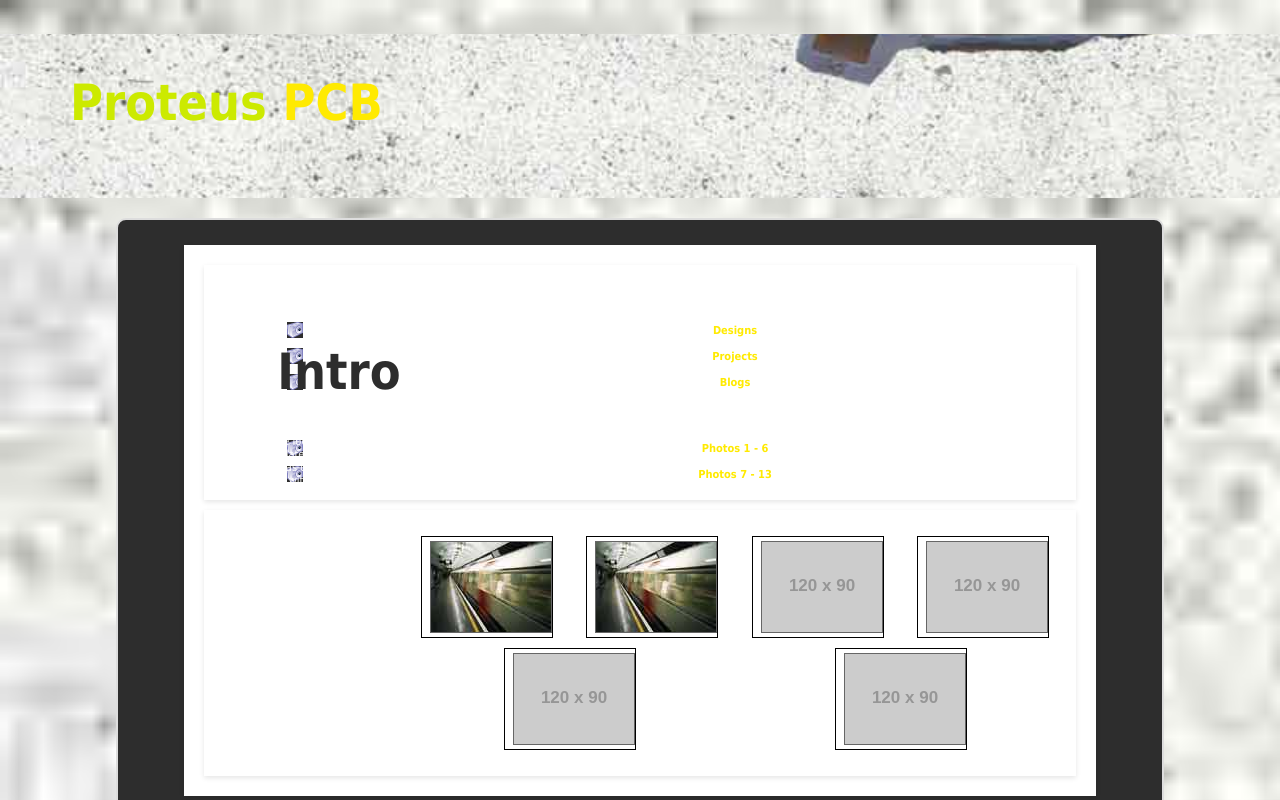
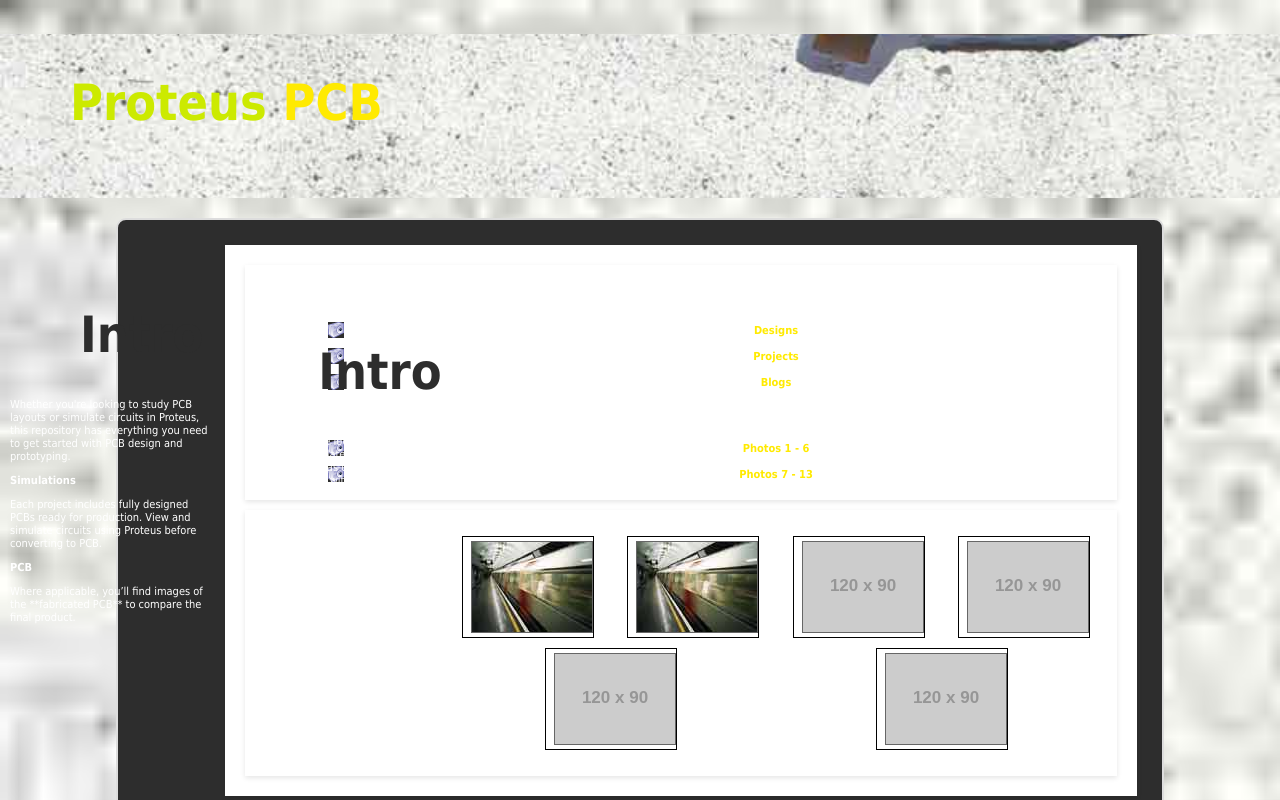
Before and after one commit to gmostofabd/Proteus-Circuits-to-PCB, a plain HTML site: page index.html in a window 1280 px wide. Shown: the top 800 px of the page. Drawn offline with Linux system fonts and the light colour scheme; placeholder pictures from the web are drawn by us; files whose address does not match are found by name.

Commit message:
Update index.html

```diff
--- a/index.html
+++ b/index.html
@@ -17,6 +17,18 @@
     </div>
 
 
+            <div id="left_box">
+                <h1>Intro</h1>
+                <p>Whether you're looking to study PCB layouts or simulate circuits in Proteus, this repository has everything you need to get started with PCB design and prototyping.
+
+</p>
+
+                <h2>Simulations</h2>
+                <p>Each project includes fully designed PCBs ready for production. View and simulate circuits using Proteus before converting to PCB.</p>
+
+                <h2>PCB</h2>
+                <p>Where applicable, you’ll find images of the **fabricated PCB** to compare the final product.</p>
+            </div>
 
 
 
```
